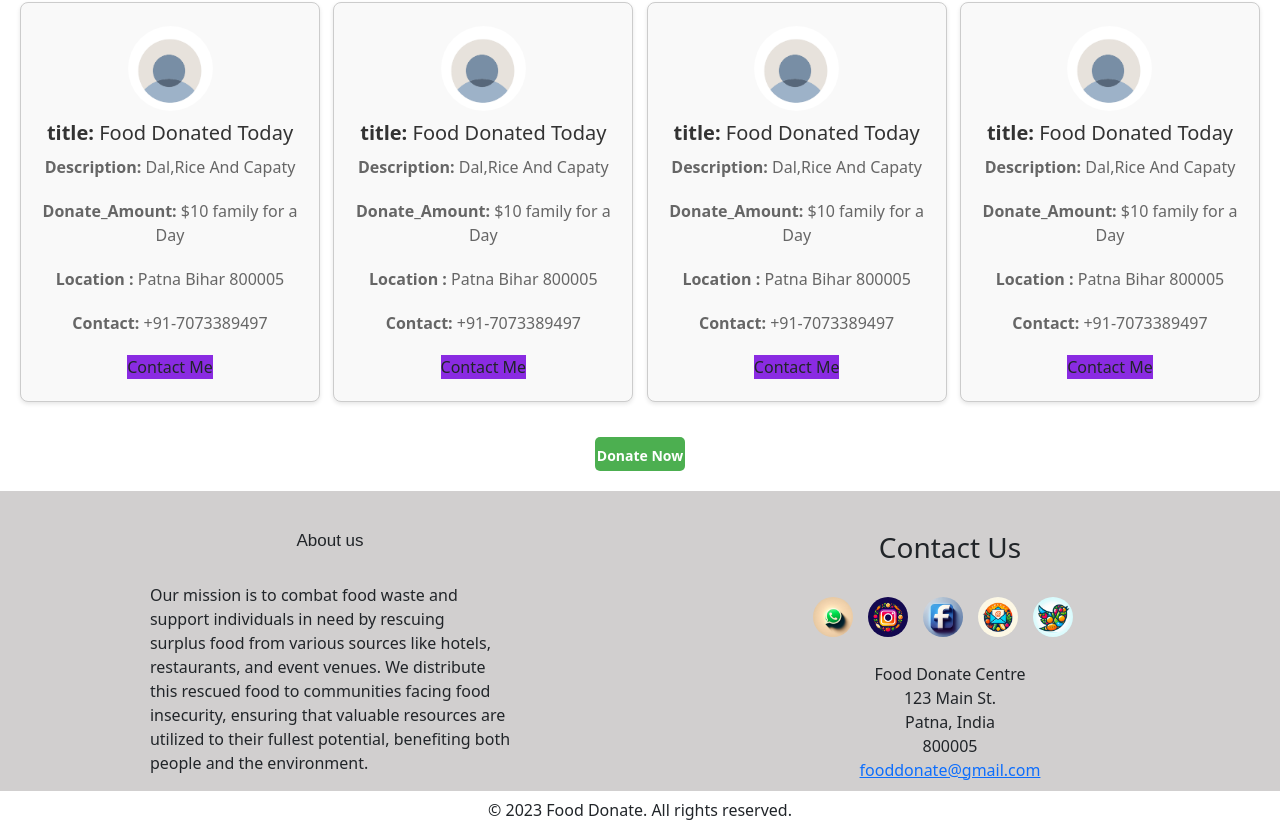
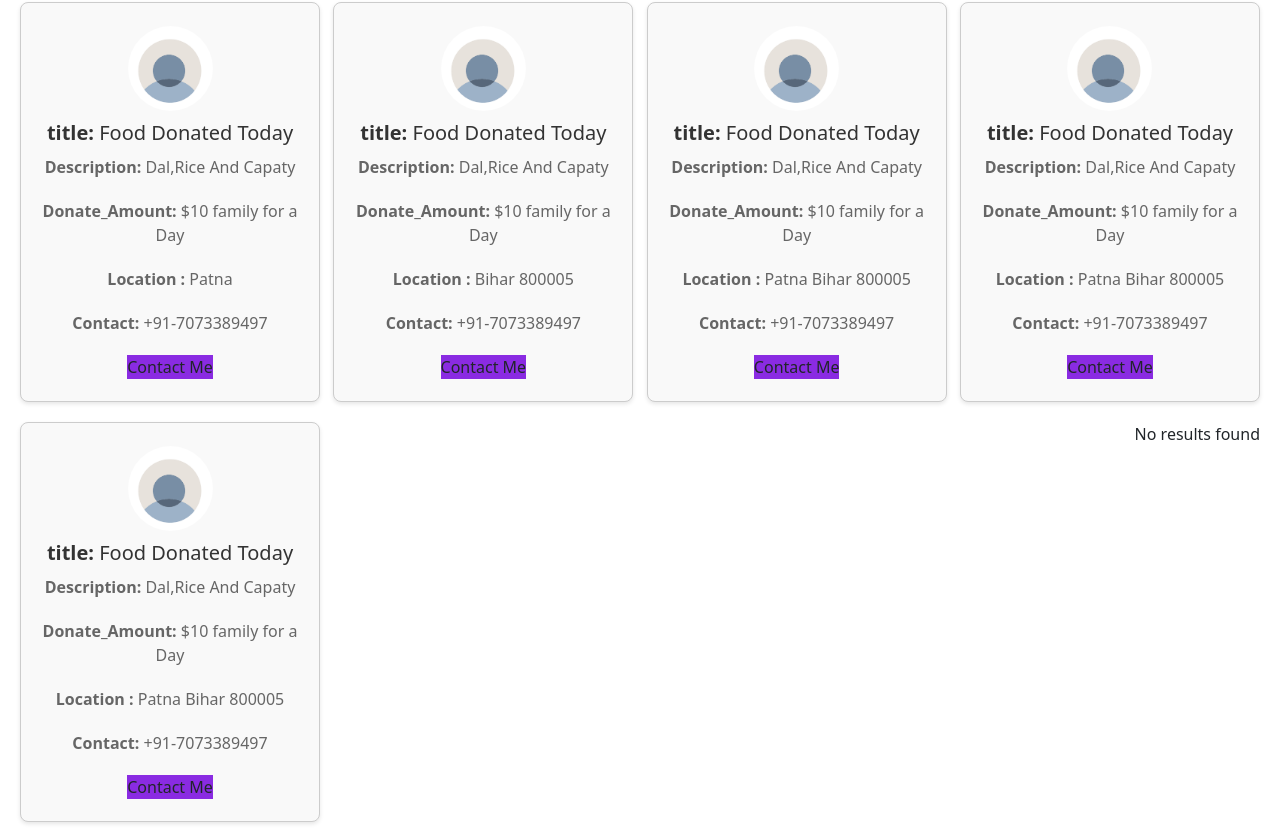
Before and after one commit to Subhashk75/FoodBank, a React (Vite) app: page /RecentAddPost in a window 1280 px wide. Shown: the part 664-1500 px from the top of the page. Built offline with nearby package versions, Linux system fonts and the light colour scheme.

Commit message:
add search functionality

```diff
--- /dev/null
+++ b/src/Page/ConstantPage/ConstantPage.jsx
@@ -0,0 +1,50 @@
+export const postData =[
+    {
+       id:1,
+       title:"Food Donated Today",
+       Donate_Amount:"$10 family for a Day",
+       Description:"Dal,Rice And Capaty ",
+       Location :"Patna ",
+       pincode:"800005",
+       contact:"+91-7073389497"
+    },
+    {
+        id:2,
+        title:"Food Donated Today",
+        Donate_Amount:"$10 family for a Day",
+        Description:"Dal,Rice And Capaty ",
+        Location :" Bihar 800005 ",
+        pincode:"800006",
+
+        contact:"+91-7073389497"
+     },
+     {
+        id:3,
+        title:"Food Donated Today",
+        Donate_Amount:"$10 family for a Day",
+        Description:"Dal,Rice And Capaty ",
+        Location :"Patna Bihar 800005 ",
+        pincode:"800007",
+
+        contact:"+91-7073389497"
+     },
+     {
+        id:4,
+        title:"Food Donated Today",
+        Donate_Amount:"$10 family for a Day",
+        Description:"Dal,Rice And Capaty ",
+        Location :"Patna Bihar 800005 ",
+        pincode:"800005",
+
+        contact:"+91-7073389497"
+     },
+     {
+        id:5,
+        title:"Food Donated Today",
+        Donate_Amount:"$10 family for a Day",
+        Description:"Dal,Rice And Capaty ",
+        Location :"Patna Bihar 800005 ",
+        pincode:"800005",
+        contact:"+91-7073389497"
+     }
+]
--- a/src/components/NavBar/Navbar.jsx
+++ b/src/components/NavBar/Navbar.jsx
@@ -1,4 +1,4 @@
-import React from 'react';
+import React, { useState } from 'react';
 import Button from 'react-bootstrap/Button';
 import Container from 'react-bootstrap/Container';
 import Form from 'react-bootstrap/Form';
@@ -7,7 +7,27 @@ import Navbar from 'react-bootstrap/Navbar';
 import NavDropdown from 'react-bootstrap/NavDropdown';
 import 'bootstrap/dist/css/bootstrap.min.css'; // Bootstrap CSS
 import 'font-awesome/css/font-awesome.min.css'; // Font Awesome CSS
+import RecentAddPost from "../Recent Add Post/RecentAddPost"
+import { postData  } from '../../Page/ConstantPage/ConstantPage';
 const NavScrollExample = () => {
+   const [search ,setSearch]=useState("");
+   const [recentPost ,setRecentPost]= useState(false);
+   const [searchdata ,setSearchData] = useState("");
+
+    const handleCheck=()=>{
+
+      const found = postData.find((data) => data.pincode === search);
+
+      if(found){
+        setRecentPost(true);
+        setSearchData(found);
+      }else{
+        console.log("error");
+      }
+
+    }
+
+
   return (
     <Navbar expand="lg" className="bg-body-tertiary">
       <Container fluid>
@@ -52,6 +72,10 @@ const NavScrollExample = () => {
             </NavDropdown>
           </Nav>
 
+          {!recentPost &&(()=>{
+              <RecentAddPost searchdata={searchdata} recentPost={recentPost} />
+          })}
+
           {/* Search Form */}
           <Form className="d-flex">
             <Form.Control
@@ -59,8 +83,12 @@ const NavScrollExample = () => {
               placeholder="Search"
               className="me-2"
               aria-label="Search"
+              value={search}
+              onChange={(e)=>{
+                setSearch(e.target.value)
+              }}
             />
-            <Button variant="outline-success">Search</Button>
+            <Button variant="outline-success" onClick={handleCheck}>Search</Button>
           </Form>
         </Navbar.Collapse>
       </Container>
--- a/src/components/Recent Add Post/RecentAddPost.jsx
+++ b/src/components/Recent Add Post/RecentAddPost.jsx
@@ -1,19 +1,56 @@
-import React from 'react'
+import React, { useState } from 'react'
 import Cards from '../../Page/CardsPage/Cards'
+import { postData } from '../../Page/ConstantPage/ConstantPage'
 import "./Post.css"
-function RecentAddPost() {
+function RecentAddPost(props) {
+
+  // Assuming search is the string you're looking for
+  const filteredData = postData.filter(data =>
+    data.pincode.includes(props.searchData) // Filter based on search input
+  );
   return (
     <div>
       <h1>Recent Add Post</h1><br />
 
       <div className='about-team' style={{backgroundColor:"transparent" ,border:"none"}}>
         <div className='team-cards-container'>
-          <Cards title="Food Donated Today" Donate_Amount="$10 family for a Day"  Description="Dal,Rice And Capaty " Location="Patna Bihar 800005 " contact="+91-7073389497"   />
-          <Cards title="Food Donated Today" Donate_Amount="$10 family for a Day"  Description="Dal,Rice And Capaty " Location="Patna Bihar 800005 " contact="+91-7073389497"   />
-          <Cards title="Food Donated Today" Donate_Amount="$10 family for a Day"  Description="Dal,Rice And Capaty " Location="Patna Bihar 800005 " contact="+91-7073389497"   />
-          <Cards title="Food Donated Today" Donate_Amount="$10 family for a Day"  Description="Dal,Rice And Capaty " Location="Patna Bihar 800005 " contact="+91-7073389497"   />
+        {postData.map((Data, index) => {
+           return (
+              <div key={index}>
+                <Cards
+                  title={Data.title}
+                  Donate_Amount={Data.Donate_Amount}
+                  Description={Data.Description}
+                  Location={Data.Location}
+                  pincode={Data.pincode}
+                  contact={Data.contact}
+                />
+      </div>
+    );
+  })}
+    {!props.recentPost && filteredData.length > 0 && filteredData.map((Data, index) => {
+      return (
+        <div key={index}>
+          <Cards
+            title={Data.title}
+            Donate_Amount={Data.Donate_Amount}
+            Description={Data.Description}
+            Location={Data.Location}
+            pincode={Data.pincode}
+            contact={Data.contact}
+          />
+        </div>
+      );
+    })}
 
-      </div>
+    {/* Optional: Message when no matches found */}
+    {!props.recentPost && filteredData.length === 0 && (
+      <div>No results found</div>
+    )}
+
+
+
+     </div>
       <div className='DonateHome_btn' style={{marginTop:"15px"}}>
       <button
               type="submit"
```
